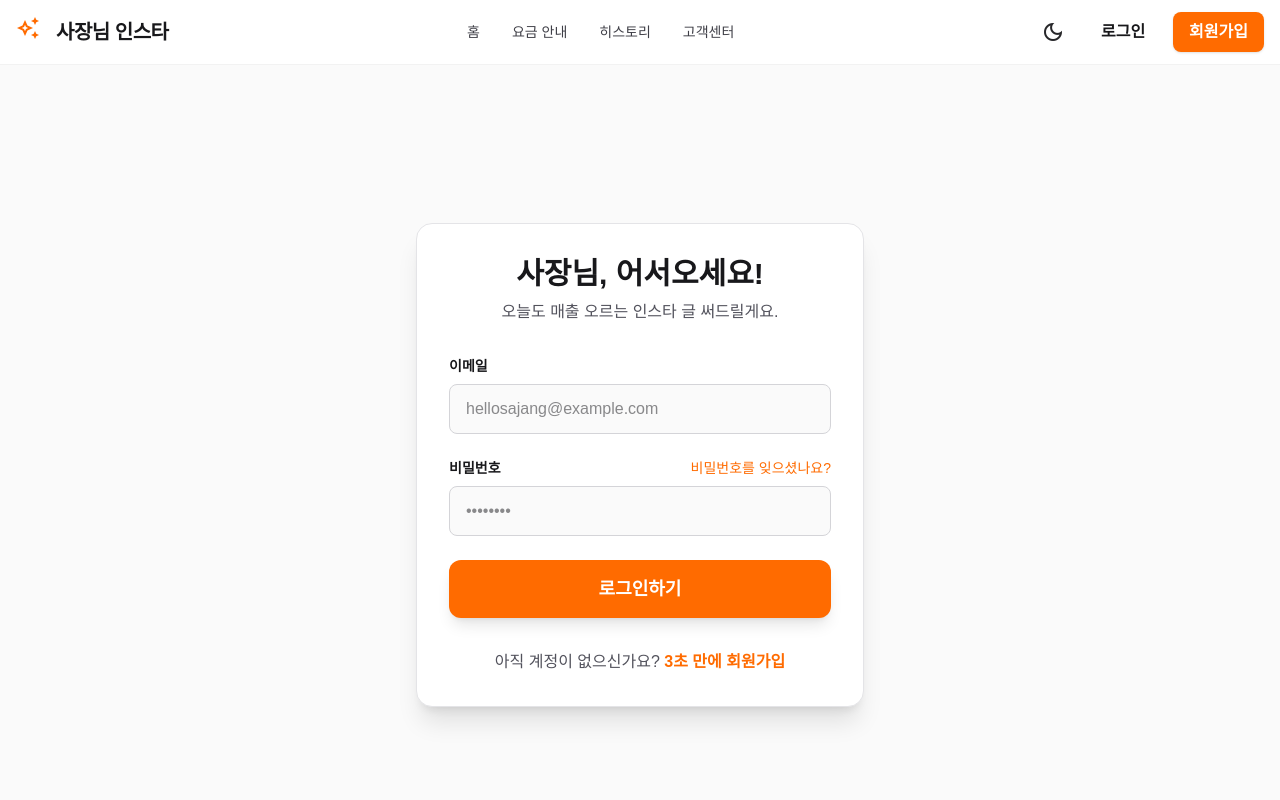
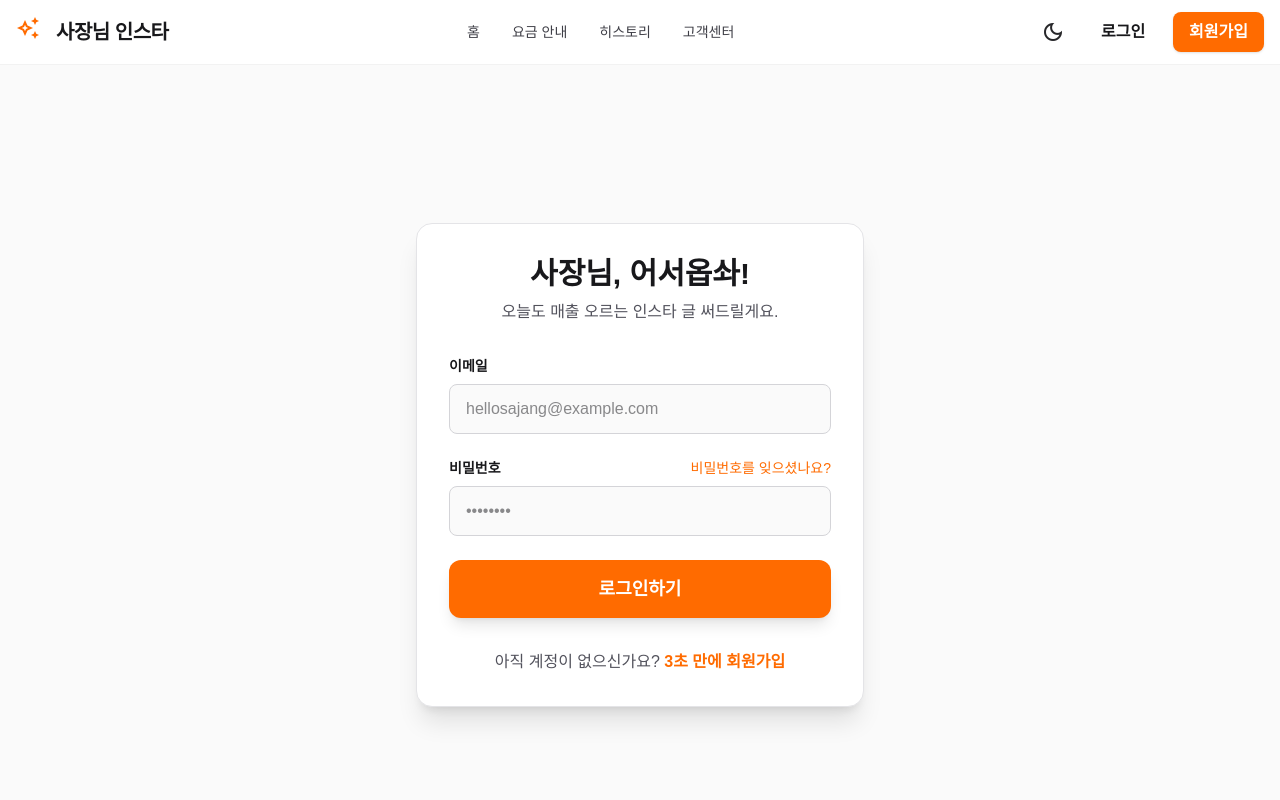
Before and after one commit to Devguru-J/Sajangnim_Insta, a React (Vite) app: page /login in a window 1280 px wide. Shown: the top 800 px of the page. Built offline with nearby package versions, Linux system fonts and the light colour scheme; no server answers.

Commit message:
Update login welcome message

```diff
--- a/src/pages/Login.tsx
+++ b/src/pages/Login.tsx
@@ -35,7 +35,7 @@ export default function Login() {
       <div className="w-full max-w-md space-y-8 bg-white dark:bg-zinc-900 p-8 rounded-2xl shadow-xl border border-zinc-200 dark:border-zinc-800">
         <div className="text-center">
           <h2 className="text-3xl font-black text-zinc-900 dark:text-white mb-2">
-            사장님, 어서오세요!
+            사장님, 어서옵솨!
           </h2>
           <p className="text-zinc-600 dark:text-zinc-400">
             오늘도 매출 오르는 인스타 글 써드릴게요.
```
